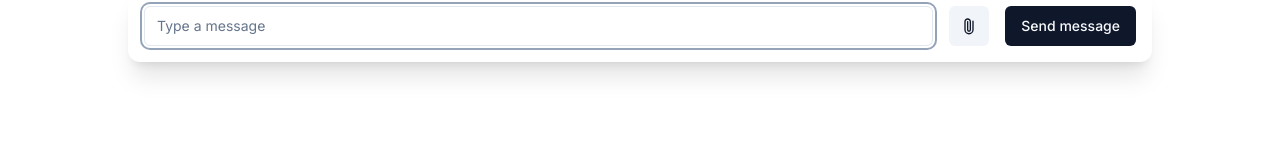
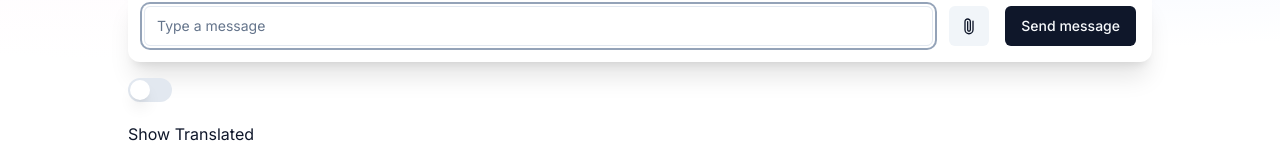
Before and after one commit to vijay-chandar1/JyotChat-FastAPI-NEXTjs, a Next.js app in the folder frontend/: page / in a window 1280 px wide. Shown: the part 798-952 px from the top of the page. Built offline with nearby package versions, Linux system fonts and the light colour scheme; no server answers.

Commit message:
Updated the Combobox to use a simpler Select box, Integrated GTTS, Google Translate

```diff
--- a/frontend/app/components/chat-section.tsx
+++ b/frontend/app/components/chat-section.tsx
@@ -2,6 +2,9 @@
 
 import { useChat } from "ai/react";
 import { ChatInput, ChatMessages } from "./ui/chat";
+import React, { useState, useEffect } from 'react';
+import { Switch } from "./ui/switch"
+import axios from 'axios';
 
 export default function ChatSection() {
   const {
@@ -23,12 +26,45 @@
     },
   });
 
+  const [isToggled, setIsToggled] = useState(false);
+  const [displayMessages, setDisplayMessages] = useState(messages);
+  const BASE_URL = process.env.REACT_APP_BASE_URL || 'http://localhost:8000';
+
+  useEffect(() => {
+    if (messages.length > 0) {
+      const newMessages = [...messages];
+      if (isToggled) {
+        newMessages[newMessages.length - 1] = {...newMessages[newMessages.length - 1], content: ''};
+      }
+      setDisplayMessages(newMessages);
+    }
+  }, [messages, isToggled]);
+
+  useEffect(() => {
+    setIsToggled(false);
+  }, [messages]);
+
+  const handleToggle = async () => {
+    setIsToggled(!isToggled);
+    if (!isToggled) {
+      try {
+        const response = await axios.post(`${BASE_URL}/translate`, { text: messages[messages.length - 1].content, target_language: 'en' });
+        const newMessages = [...messages];
+        newMessages[newMessages.length - 1] = {...newMessages[newMessages.length - 1], content: response.data.translated_text};
+        setDisplayMessages(newMessages);
+      } catch (error) {
+        console.error('Error:', error);
+      }
+    } else {
+      setDisplayMessages(messages);
+    }
+  };
 
 
   return (
     <div className="space-y-4 max-w-5xl w-full">
       <ChatMessages
-        messages={messages}
+        messages={displayMessages}
         isLoading={isLoading}
         reload={reload}
         stop={stop}
@@ -40,6 +76,9 @@
         isLoading={isLoading}
         multiModal={true}
       />
+      <Switch checked={isToggled} onCheckedChange={handleToggle} />
+
+      <p>{isToggled ? 'Show Original' : 'Show Translated'}</p>
     </div>
   );
 }
--- /dev/null
+++ b/frontend/app/components/ui/switch.tsx
@@ -0,0 +1,29 @@
+"use client"
+
+import * as React from "react"
+import * as SwitchPrimitives from "@radix-ui/react-switch"
+
+import { cn } from "./lib/utils"
+
+const Switch = React.forwardRef<
+  React.ElementRef<typeof SwitchPrimitives.Root>,
+  React.ComponentPropsWithoutRef<typeof SwitchPrimitives.Root>
+>(({ className, ...props }, ref) => (
+  <SwitchPrimitives.Root
+    className={cn(
+      "peer inline-flex h-6 w-11 shrink-0 cursor-pointer items-center rounded-full border-2 border-transparent transition-colors focus-visible:outline-none focus-visible:ring-2 focus-visible:ring-ring focus-visible:ring-offset-2 focus-visible:ring-offset-background disabled:cursor-not-allowed disabled:opacity-50 data-[state=checked]:bg-primary data-[state=unchecked]:bg-input",
+      className
+    )}
+    {...props}
+    ref={ref}
+  >
+    <SwitchPrimitives.Thumb
+      className={cn(
+        "pointer-events-none block h-5 w-5 rounded-full bg-background shadow-lg ring-0 transition-transform data-[state=checked]:translate-x-5 data-[state=unchecked]:translate-x-0"
+      )}
+    />
+  </SwitchPrimitives.Root>
+))
+Switch.displayName = SwitchPrimitives.Root.displayName
+
+export { Switch }
--- a/frontend/app/page.tsx
+++ b/frontend/app/page.tsx
@@ -1,7 +1,7 @@
 "use client"
 import Header from "@/app/components/header";
 import ChatSection from "./components/chat-section";
-import { useState, useEffect } from "react";
+import { useState, useEffect, useRef } from "react";
 import { Slider } from "./components/ui/slider";
 // import { ComboboxDemo } from "./components/ui/combobox";
 import {
@@ -22,6 +22,7 @@
   const handleModelSelection = (value: string) => {
     setSelectedModel(value as 'cohere' | 'openai' | null);
   }
+
   useEffect(() => {
     // Define a function to make the API call to update temperature
     const updateTemperatureBackend = async () => {
--- a/frontend/package.json
+++ b/frontend/package.json
@@ -21,6 +21,7 @@
     "@radix-ui/react-select": "^2.0.0",
     "@radix-ui/react-slider": "^1.1.2",
     "@radix-ui/react-slot": "^1.0.2",
+    "@radix-ui/react-switch": "^1.0.3",
     "ai": "^3.0.21",
     "class-variance-authority": "^0.7.0",
     "clsx": "^1.2.1",
```
Also changed, not shown: 2 other files (tests, documents, lock files or other folders).
